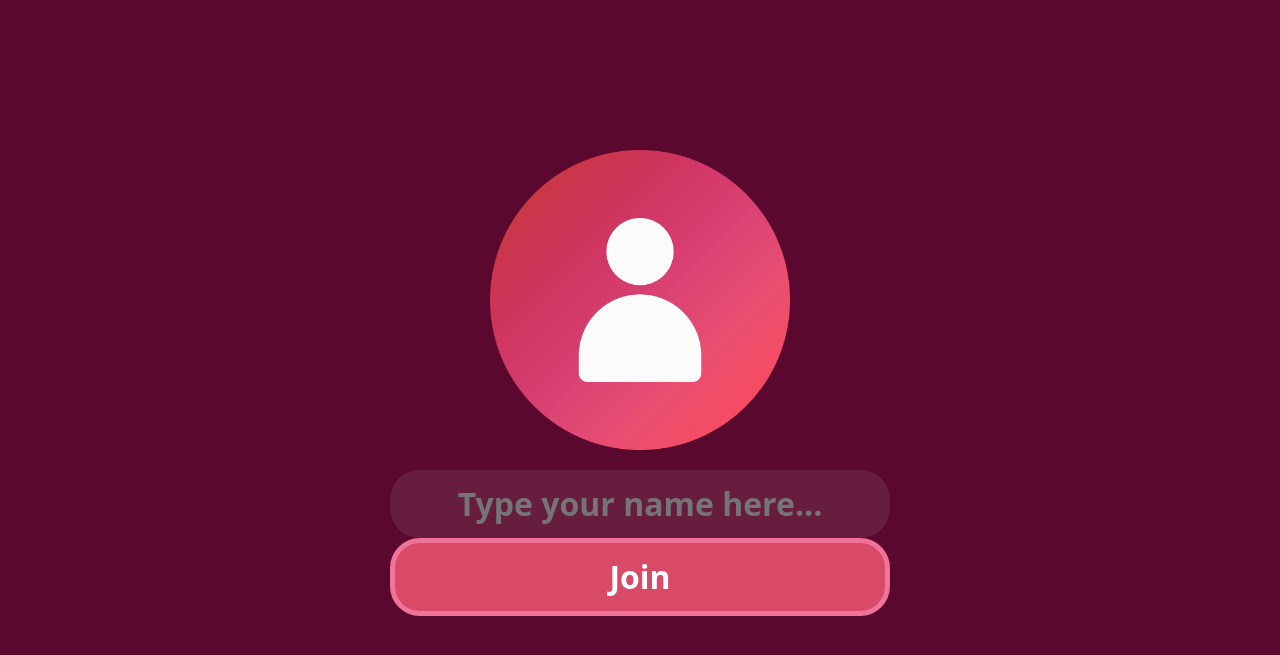
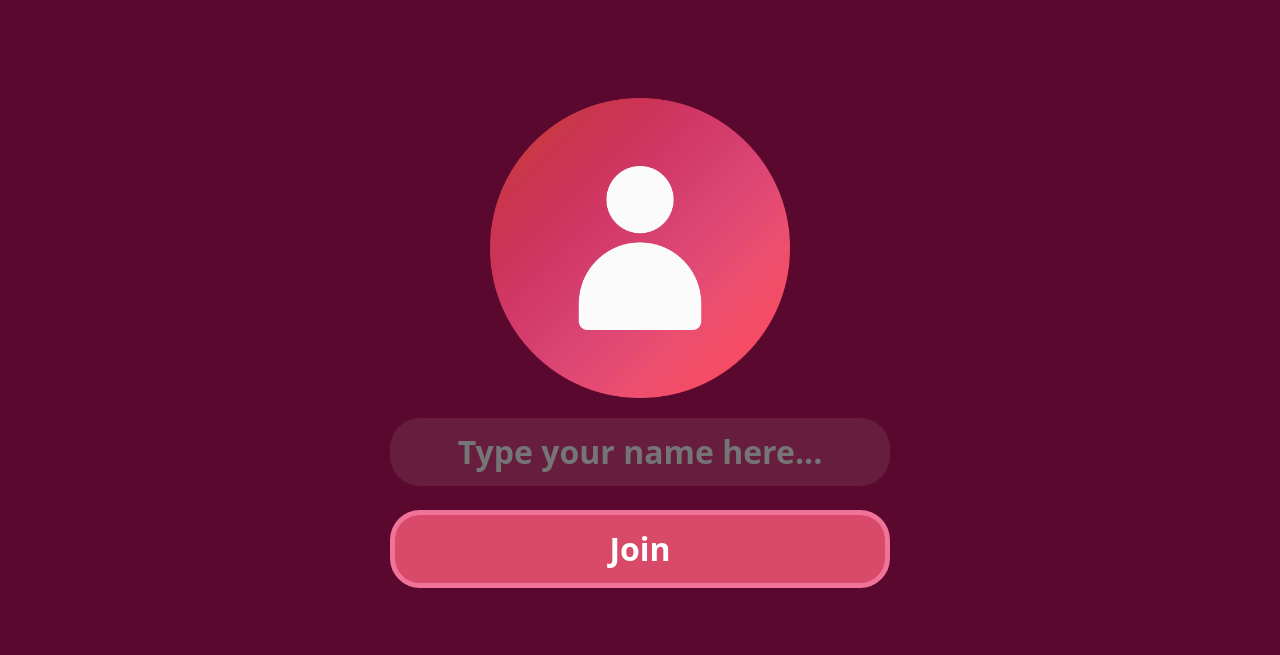
Before and after one commit to al3xbktt/rand.im, a plain HTML site: page Userpage.html in a window 1280 px wide. Shown: the part 67-722 px from the top of the page. Drawn offline with nearby package versions, Linux system fonts and the light colour scheme.

Commit message:
Minor Changes

```diff
--- a/Userpage.html
+++ b/Userpage.html
@@ -25,10 +25,10 @@
     </header>
 
     <!-- This is a container with an image, input field, and button. They are stacked vertically and centered in the middle of the viewport.-->
-    <div class="container d-flex flex-column align-items-center justify-content-center" style="height: 100vh;">
+    <div class="container d-flex flex-column align-items-center justify-content-center" style="height: 90vh;">
       <img src="images/user.png" alt="User" id="userImage">
       <input type="text" style="color:white;" id="nameInput" placeholder="Type your name here...">
-      <button type="button" id="custom-button" class="btn btn-primary">Join</button>
+      <button type="button" id="custom-button" style="margin-top:3vh" class="btn btn-primary">Join</button>
     </div>
 
     <!-- For the textbox can have a popup  and take you to the next page-->
```
Also changed, not shown: scripts/chatroom.js (+7 -3 lines).
